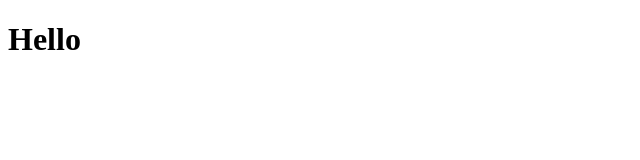
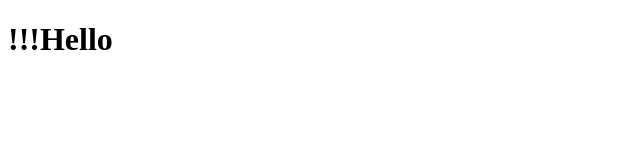
Before and after one commit to BarsukovaTatiana/project-, a plain HTML site: page index.html in a window 1280 px wide. Shown: the whole page, without its empty margins (0-640 px from the left). Drawn offline with Linux system fonts and the light colour scheme.

Commit message:
first commit

```diff
--- a/index.html
+++ b/index.html
@@ -7,7 +7,7 @@
     <title>Git tect</title>
 </head>
 <body>
-    <h1>Hello</h1>
+    <h1>!!!Hello</h1>
 </body>
 <script src="index.js"></script>
 </html>
```
